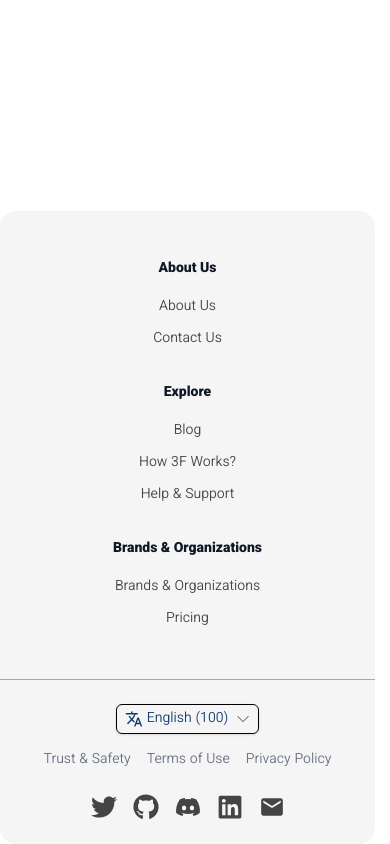
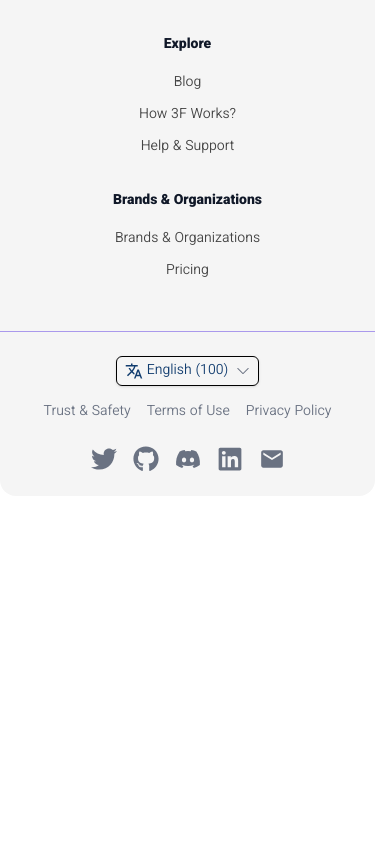
Before and after one commit to Reza2348/FUND-FOR-FOUND, a Next.js app: page / in a window 390 px wide. Shown: the part 1110-1954 px from the top of the page. After the commit the page ends 1606 px from the top, so only its background shows below. Built offline with nearby package versions, Linux system fonts and the light colour scheme.

Commit message:
style: Update responsive layout for mobile header and Footer

```diff
--- a/src/app/about/page.tsx
+++ b/src/app/about/page.tsx
@@ -12,11 +12,11 @@ const About = () => {
           {t("About Us")}
         </h1>
 
-        <p className="text-gray-600 mt-4 sm:mt-5 leading-relaxed text-sm sm:text-base md:text-lg">
+        <p className="text-gray-600 mt-4 sm:mt-5 text-start leading-relaxed text-sm sm:text-base md:text-lg">
           {t("Paragraph")}
         </p>
 
-        <p className="text-gray-600 mt-3 leading-relaxed text-sm sm:text-base md:text-lg">
+        <p className="text-gray-600 mt-3 text-start leading-relaxed text-sm sm:text-base md:text-lg">
           {t("Paragraph2")}
         </p>
       </div>
--- a/src/app/auth/Forgotpassword/page.tsx
+++ b/src/app/auth/Forgotpassword/page.tsx
@@ -102,7 +102,7 @@ export default function ForgotPassword() {
               type="text"
               {...register("emailOrPhone")}
               placeholder="example@email.com / 0912345678"
-              className="w-full border border-gray-300 rounded-md shadow-sm focus:border-purple-500 focus:ring-purple-500 p-2 text-sm placeholder:text-gray-400 placeholder:text-[13px] sm:placeholder:text-[14px]"
+              className="w-full border border-[#8D75F7] rounded-md shadow-sm focus:border-purple-500 focus:ring-purple-500 p-2 text-sm placeholder:text-gray-400 placeholder:text-[13px] sm:placeholder:text-[14px]"
             />
 
             {errors.emailOrPhone && (
--- a/src/app/page.tsx
+++ b/src/app/page.tsx
@@ -47,8 +47,8 @@ export default function Home() {
 
   if (loading)
     return (
-      <div className="min-h-screen flex items-center justify-center">
-        {t("loading")}
+      <div className="w-full flex items-center text-start justify-center pt-20 text-gray-400">
+        <p className="min-h-screen">Loading...</p>
       </div>
     );
 
@@ -63,8 +63,8 @@ export default function Home() {
 
       <div
         className="w-full max-w-[319px] h-auto min-h-[459px]
-border border-gray-300 text-[#644FC1]
-rounded-md shadow-sm p-6 sm:p-8
+border-3 border-[#644FC1] text-[#644FC1]
+rounded-2xl shadow-sm p-6 sm:p-8
 flex flex-col items-center justify-between text-center bg-white mx-auto
 transition-all duration-300
 "
--- a/src/components/Footer/index.tsx
+++ b/src/components/Footer/index.tsx
@@ -5,6 +5,7 @@ import { FaTwitter, FaGithub, FaDiscord, FaLinkedin } from "react-icons/fa";
 import { MdEmail } from "react-icons/md";
 import { usePathname } from "next/navigation";
 import LanguageSwitcher from "@/components/LanguageSwitcher/LanguageSwitcher";
+import Link from "next/link";
 
 import { useTranslation } from "react-i18next";
 
@@ -20,30 +21,68 @@ interface FooterSection {
   links: FooterLink[];
 }
 
+interface LinkComponentProps {
+  href: string;
+  external?: boolean;
+  children: React.ReactNode;
+}
+
 const FOOTER_NAV_KEYS = [
   {
     titleKey: "aboutUs",
     links: [
       { nameKey: "aboutUs", href: "/about" },
-      { nameKey: "contactUs", href: "#" },
+      { nameKey: "contactUs", href: "/contact" },
     ],
   },
   {
     titleKey: "explore",
     links: [
-      { nameKey: "blog", href: "#" },
-      { nameKey: "how3FWorks", href: "#" },
-      { nameKey: "help", href: "#" },
+      { nameKey: "blog", href: "/blog" },
+      { nameKey: "how3FWorks", href: "/how-it-works" },
+      { nameKey: "help", href: "/help" },
     ],
   },
   {
     titleKey: "brandsAndOrganizations",
     links: [
-      { nameKey: "brandsAndOrganizations", href: "#" },
-      { nameKey: "pricing", href: "#", external: true },
+      { nameKey: "brandsAndOrganizations", href: "/brands" },
+      {
+        nameKey: "pricing",
+        href: "https://example.com/pricing",
+        external: true,
+      },
     ],
   },
 ];
+
+const UTILITY_LINKS = [
+  { nameKey: "trustAndSafety", href: "/safety" },
+  { nameKey: "termsOfUse", href: "/terms" },
+  { nameKey: "privacyPolicy", href: "/privacy" },
+];
+
+const LinkComponent = ({ href, external, children }: LinkComponentProps) => {
+  const isExternal = external || href.startsWith("http");
+  const commonProps = {
+    className:
+      "group inline-flex items-center text-sm hover:text-gray-800 transition-colors",
+  };
+
+  if (isExternal) {
+    return (
+      <a href={href} target="_blank" rel="noopener noreferrer" {...commonProps}>
+        {children}
+      </a>
+    );
+  }
+
+  return (
+    <Link href={href} {...commonProps}>
+      {children}
+    </Link>
+  );
+};
 
 export default function Footer() {
   const { t, i18n } = useTranslation();
@@ -59,11 +98,12 @@ export default function Footer() {
 
   if (!hasMounted) {
     return (
-      <footer className={`bg-[#F5F5F5] text-[#444444] rounded-2xl mt-[412px]`}>
+      <footer className={`bg-[#F5F5F5] text-[#444444] rounded-2xl`}>
         <div className="max-w-6xl mx-auto px-4 sm:px-6 lg:px-8 py-12"></div>
       </footer>
     );
   }
+
   const isRTL = i18n.language === "fa";
   const textAlignment = isRTL ? "sm:text-right" : "sm:text-left";
   const marginForBadge = isRTL ? "mr-2" : "ml-2";
@@ -80,7 +120,7 @@ export default function Footer() {
 
   return (
     <footer
-      className={`bg-[#F5F5F5] text-[#444444] rounded-2xl mt-[412px] ${
+      className={`bg-[#F5F5F5] text-[#444444] rounded-2xl mt-16 sm:mt-20 md:mt-24 ${
         isRTL ? "text-right" : "text-left"
       }`}
       dir={containerDir}
@@ -95,12 +135,7 @@ export default function Footer() {
               <ul className="mt-4 space-y-2">
                 {section.links.map((link) => (
                   <li key={link.name}>
-                    <a
-                      href={link.href}
-                      target={link.external ? "_blank" : undefined}
-                      rel={link.external ? "noopener noreferrer" : undefined}
-                      className="group inline-flex items-center text-sm hover:text-gray-800"
-                    >
+                    <LinkComponent href={link.href} external={link.external}>
                       {link.name}
                       {link.badge && (
                         <span
@@ -109,7 +144,7 @@ export default function Footer() {
                           {link.badge}
                         </span>
                       )}
-                    </a>
+                    </LinkComponent>
                   </li>
                 ))}
               </ul>
@@ -117,21 +152,51 @@ export default function Footer() {
           ))}
         </div>
       </div>
-
       <div className="border-t border-[#AA99EC]">
         <div className="max-w-6xl flex flex-col sm:flex-row items-center justify-between gap-4 mx-auto px-4 sm:px-6 lg:px-8 py-6">
           <LanguageSwitcher />
           <div className="flex flex-wrap justify-center items-center gap-4">
-            <p className="text-sm text-gray-500">{t("trustAndSafety")}</p>
-            <p className="text-sm text-gray-500">{t("termsOfUse")}</p>
-            <p className="text-sm text-gray-500">{t("privacyPolicy")}</p>
+            {UTILITY_LINKS.map((link) => (
+              <Link
+                key={link.nameKey}
+                href={link.href}
+                className="text-sm text-gray-500 hover:text-gray-800 transition-colors"
+              >
+                {t(link.nameKey)}
+              </Link>
+            ))}
           </div>
           <div className="flex gap-4 justify-center mt-2 sm:mt-0">
-            <FaTwitter size={26} />
-            <FaGithub size={26} />
-            <FaDiscord size={26} />
-            <FaLinkedin size={26} />
-            <MdEmail size={26} />
+            <Link href={"https://twitter.com"} aria-label="Twitter">
+              <FaTwitter
+                size={26}
+                className="text-gray-500 hover:text-blue-900 transition-colors"
+              />
+            </Link>
+            <Link href={"https://github.com/Reza2348"} aria-label="GitHub">
+              <FaGithub
+                size={26}
+                className="text-gray-500 hover:text-blue-900 transition-colors"
+              />
+            </Link>
+            <Link href={"https://discord.gg"} aria-label="Discord">
+              <FaDiscord
+                size={26}
+                className="text-gray-500 hover:text-blue-900 transition-colors"
+              />
+            </Link>
+            <Link href={"https://linkedin.com"} aria-label="LinkedIn">
+              <FaLinkedin
+                size={26}
+                className="text-gray-500 hover:text-blue-900 transition-colors"
+              />
+            </Link>
+            <Link href={"mailto:info@example.com"} aria-label="Email">
+              <MdEmail
+                size={26}
+                className="text-gray-500 hover:text-blue-900 transition-colors"
+              />
+            </Link>
           </div>
         </div>
       </div>
--- a/src/components/Header/index.tsx
+++ b/src/components/Header/index.tsx
@@ -250,7 +250,7 @@ const Header: React.FC = () => {
 
   return (
     <nav className="bg-white border-b border-gray-200">
-      <div className="max-w-screen-xl mx-auto flex flex-wrap items-center justify-between px-4 sm:px-6 md:px-4 lg:px-8 h-16 md:h-20">
+      <div className="max-w-screen-xl mx-auto flex items-center justify-between px-4 sm:px-6 md:px-4 lg:px-8 h-16 md:h-20">
         {/* Logo */}
         <div className="flex items-center gap-2">
           <Link href="/">
@@ -264,7 +264,7 @@ const Header: React.FC = () => {
           </Link>
         </div>
 
-        <div className="hidden md:flex flex-grow justify-center gap-6 lg:gap-10 lg:ml-[106px]">
+        <div className="hidden md:flex flex-grow justify-center gap-6 lg:gap-10">
           {NAV_LINKS.map((link) => (
             <Link
               key={link.href}
--- a/src/locales/ar.json
+++ b/src/locales/ar.json
@@ -1,8 +1,8 @@
 {
-  "home": "الصفحة الرئيسية",
+  "home": "بيت",
   "explore": "استكشاف",
-  "aboutUs": "معلومات عنا",
-  "help": "المساعدة والدعم",
+  "aboutUs": "عنا",
+  "help": "المساعدة",
   "searchPlaceholder": "ابحث عن علامة تجارية، فئة، أو وسم...",
   "login": "تسجيل الدخول",
   "register": "التسجيل",
```
Also changed, not shown: src/app/auth/login/page.tsx (+6 -9 lines), src/app/auth/signup/page.tsx (+7 -9 lines).
